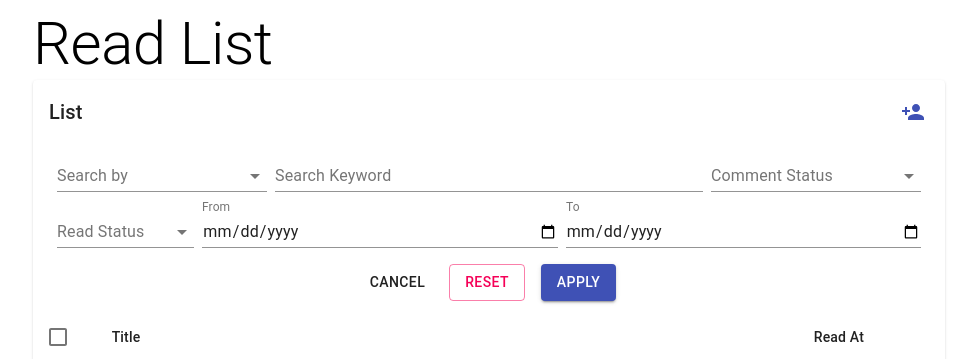
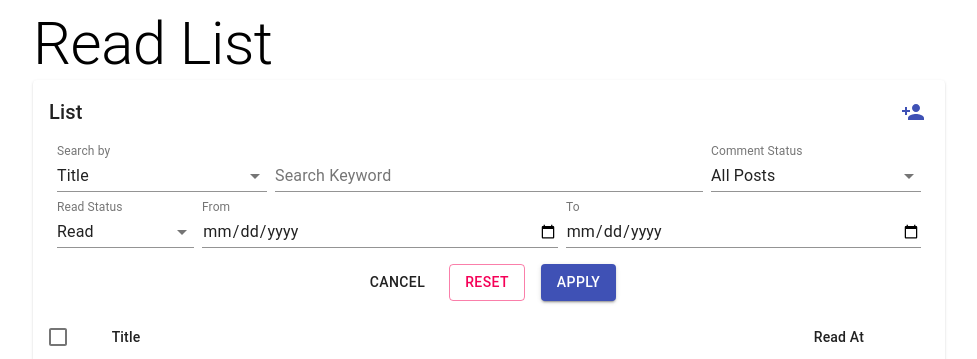
Before and after one commit to gagahpangeran/readlist-web, a React (Create React App) app: page / in a window 1280 px wide. Shown: the top 359 px of the page, without its empty margins (151-1128 px from the left). Built offline with nearby package versions, Linux system fonts and the light colour scheme; no server answers.

Commit message:
add react hooks form to filter toolbar

```diff
--- a/src/components/Toolbar/ToolbarFilter.tsx
+++ b/src/components/Toolbar/ToolbarFilter.tsx
@@ -8,6 +8,7 @@ import { createStyles, makeStyles, Theme } from "@material-ui/core/styles";
 import TextField from "@material-ui/core/TextField";
 import Toolbar from "@material-ui/core/Toolbar";
 import React from "react";
+import { Controller, useForm } from "react-hook-form";
 
 const useStyles = makeStyles((theme: Theme) =>
   createStyles({
@@ -20,76 +21,141 @@ const useStyles = makeStyles((theme: Theme) =>
   })
 );
 
+interface InputForm {
+  searchBy: "title" | "link";
+  searchKeyword: string;
+  commentStatus: "all" | "with" | "without";
+  readStatus: "all" | "read" | "unread";
+  readFrom: string;
+  readTo: string;
+}
+
 export default function ToolbarFilter() {
   const classes = useStyles();
 
+  const {
+    register,
+    control,
+    handleSubmit,
+    watch,
+    reset
+  } = useForm<InputForm>();
+
+  const onSubmit = (inputData: InputForm) => {
+    console.log(inputData);
+  };
+
+  const disableDate = watch("readStatus") === "unread";
+
   return (
     <Toolbar>
+      <form onSubmit={handleSubmit(onSubmit)}>
         <Grid container spacing={1}>
           <Grid item xs={12} sm={3}>
             <FormControl fullWidth>
               <InputLabel>Search by</InputLabel>
-            <Select fullWidth>
-              <MenuItem>Title</MenuItem>
-              <MenuItem>Link</MenuItem>
-              <MenuItem>Comment</MenuItem>
+              <Controller
+                control={control}
+                name="searchBy"
+                defaultValue="title"
+                as={
+                  <Select required fullWidth>
+                    <MenuItem value="title">Title</MenuItem>
+                    <MenuItem value="link">Link</MenuItem>
                   </Select>
+                }
+              />
             </FormControl>
           </Grid>
+
           <Grid item xs={12} sm={6}>
-          <TextField name="keyword" label="Search Keyword" fullWidth />
+            <TextField
+              name="searchKeyword"
+              inputRef={register}
+              label="Search Keyword"
+              fullWidth
+            />
           </Grid>
+
           <Grid item xs={12} sm={3}>
             <FormControl fullWidth>
               <InputLabel>Comment Status</InputLabel>
-            <Select fullWidth>
-              <MenuItem>All Posts</MenuItem>
-              <MenuItem>Only With Comment</MenuItem>
-              <MenuItem>Only Without Comment</MenuItem>
+              <Controller
+                control={control}
+                name="commentStatus"
+                defaultValue="all"
+                as={
+                  <Select required fullWidth>
+                    <MenuItem value="all">All Posts</MenuItem>
+                    <MenuItem value="with">Only With Comment</MenuItem>
+                    <MenuItem value="without">Only Without Comment</MenuItem>
                   </Select>
+                }
+              />
             </FormControl>
           </Grid>
+
           <Grid item xs={12} sm={2}>
             <FormControl fullWidth>
               <InputLabel>Read Status</InputLabel>
-            <Select fullWidth>
-              <MenuItem>All</MenuItem>
-              <MenuItem>Read</MenuItem>
-              <MenuItem>Unread</MenuItem>
+              <Controller
+                control={control}
+                name="readStatus"
+                defaultValue="read"
+                as={
+                  <Select required fullWidth>
+                    <MenuItem value="all">All</MenuItem>
+                    <MenuItem value="read">Read</MenuItem>
+                    <MenuItem value="unread">Unread</MenuItem>
                   </Select>
+                }
+              />
             </FormControl>
           </Grid>
+
           <Grid item xs={12} sm={5}>
             <TextField
+              name="readFrom"
+              inputRef={register}
               label="From"
               type="date"
               InputLabelProps={{
                 shrink: true
               }}
+              disabled={disableDate}
               fullWidth
             />
           </Grid>
+
           <Grid item xs={12} sm={5}>
             <TextField
+              name="readTo"
+              inputRef={register}
               label="To"
               type="date"
               InputLabelProps={{
                 shrink: true
               }}
+              disabled={disableDate}
               fullWidth
             />
           </Grid>
 
           <Grid item xs={12} className={classes.buttonWrapper}>
             <Button>Cancel</Button>
-          <Button variant="outlined" color="secondary">
+            <Button
+              variant="outlined"
+              color="secondary"
+              onClick={() => reset()}
+            >
               Reset
             </Button>
-          <Button variant="contained" color="primary">
+            <Button variant="contained" color="primary" type="submit">
               Apply
             </Button>
           </Grid>
         </Grid>
+      </form>
     </Toolbar>
   );
 }
```
Lines whose indentation alone changed are shown as unchanged.
